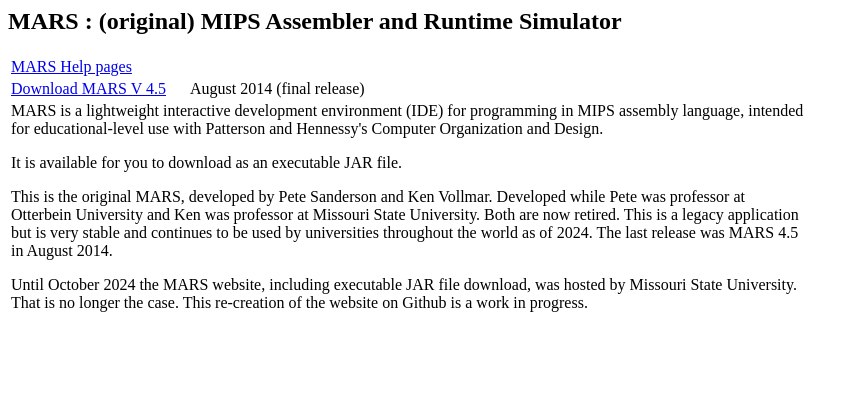
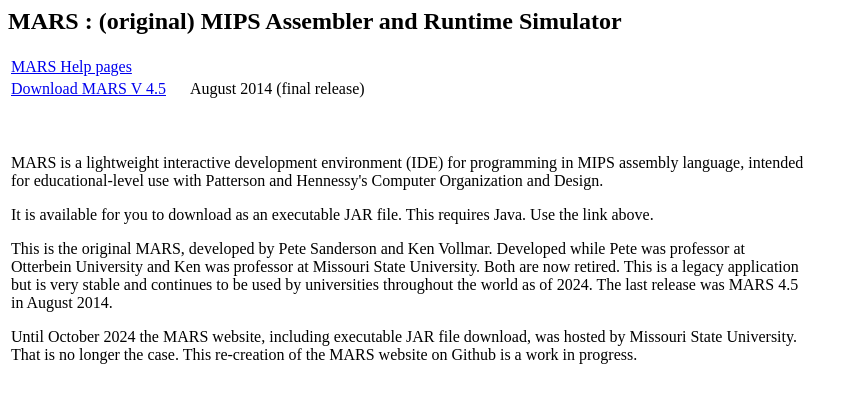
Before and after one commit to dpetersanderson/dpetersanderson.github.io, a plain HTML site: page index.html in a window 1280 px wide. Shown: the whole page, without its empty margins (0-856 px from the left). Drawn offline with Linux system fonts and the light colour scheme.

Commit message:
Update index.html

```diff
--- a/index.html
+++ b/index.html
@@ -22,16 +22,19 @@
  </tr>
  <tr>
     <td>
+<br>
+<br>
 <p>MARS is a lightweight interactive development environment (IDE) for programming in MIPS assembly language, intended for educational-level use with Patterson and Hennessy's Computer Organization and Design.</p>
 
 <p>
-It is available for you to download as an executable JAR file.  </p>
+It is available for you to download as an executable JAR file.
+This requires Java.  Use the link above.  </p>
 
 <p>
 This is the original MARS, developed by Pete Sanderson and Ken Vollmar.  Developed while Pete was professor at Otterbein University and Ken was professor at Missouri State University.  Both are now retired. This is a legacy application but is very stable and continues to be used by universities throughout the world as of 2024. The last release was MARS 4.5 in August 2014.
 </p>
 <p>
-Until October 2024 the MARS website, including executable JAR file download, was hosted by Missouri State University. That is no longer the case. This re-creation of the website on Github is a work in progress.
+Until October 2024 the MARS website, including executable JAR file download, was hosted by Missouri State University. That is no longer the case. This re-creation of the MARS website on Github is a work in progress.
 </p>
     </td>
  </tr>
```
